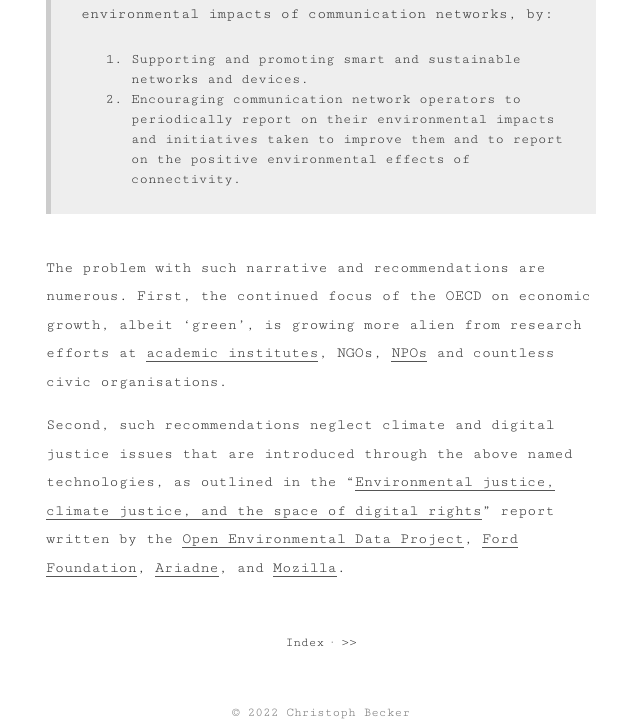
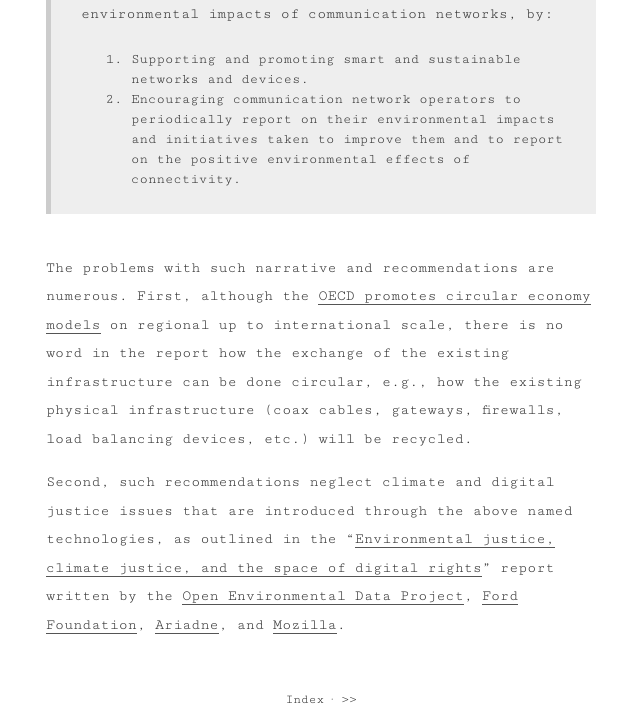
Before and after one commit to Christovis/Christovis.github.io, a Jekyll site: the page built from _blog/2022-07-21-future-proof-broadband.md, in a window 1280 px wide and 900 px high, scrolled down 2356 px, cut to the strip 0-719 px from the top of the window. Shown: the whole strip, without its empty margins (319-959 px from the left). Built offline with Jekyll 4.4.1, drawn with Linux system fonts in a browser that asks for light colours.

Commit message:
continue on future proof

```diff
--- a/_blog/2022-07-21-future-proof-broadband.md
+++ b/_blog/2022-07-21-future-proof-broadband.md
@@ -25,6 +25,8 @@ Second, the report positions these new technologies as "future-proof" as "fixed
 >   1. Supporting and promoting smart and sustainable networks and devices.
 >   2. Encouraging communication network operators to periodically report on their environmental impacts and initiatives taken to improve them and to report on the positive environmental effects of connectivity.
 
-The problem with such narrative and recommendations are numerous. First, the continued focus of the OECD on economic growth, albeit 'green', is growing more alien from research efforts at [academic institutes](https://www.eci.ox.ac.uk), NGOs, [NPOs](https://www.thegreenwebfoundation.org) and countless civic organisations.
+The problems with such narrative and recommendations are numerous. First, although the [OECD promotes circular economy models](https://www.oecd.org/env/waste/recircle.htm) on regional up to international scale, there is no word in the report how the exchange of the existing infrastructure can be done circular, e.g., how the existing physical infrastructure (coax cables, gateways, firewalls, load balancing devices, etc.) will be recycled.
+
+<!-- Second, the continued focus of the OECD on economic growth, no matter if linear or circular, is growing more alien from research efforts at academic institutes (such as the [Environmental Change Institute](https://www.eci.ox.ac.uk), NPOs ([Green Web Foundation](https://www.thegreenwebfoundation.org)) and countless civic organisations. -->
 
 Second, such recommendations neglect climate and digital justice issues that are introduced through the above named technologies, as outlined in the "[Environmental justice, climate justice, and the space of digital rights](https://www.fordfoundation.org/media/7342/oedp-and-oc-enviromental_01-07-22.pdf)" report written by the [Open Environmental Data Project](https://www.openenvironmentaldata.org), [Ford Foundation](https://www.fordfoundation.org), [Ariadne](https://www.ariadne-network.eu), and [Mozilla](https://www.mozilla.org/en-US/).
```
